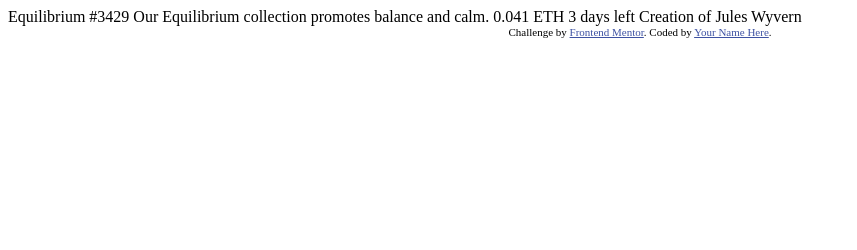
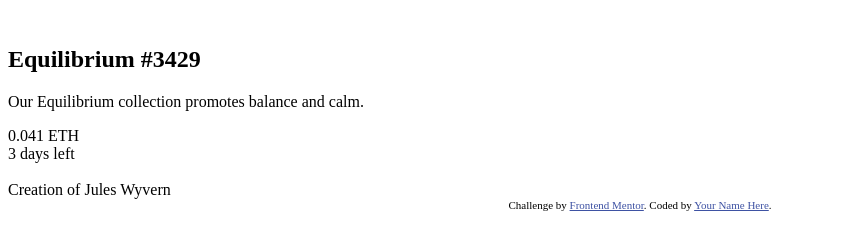
Before and after one commit to dekitsuneco/nft-card-component, a website: page index.html in a window 1280 px wide. Shown: the whole page, without its empty margins (0-857 px from the left). Drawn offline with Linux system fonts and the light colour scheme.

Commit message:
create a mark-up for layout

```diff
--- a/index.html
+++ b/index.html
@@ -1,8 +1,10 @@
 <!DOCTYPE html>
 <html lang="en">
+
   <head>
     <meta charset="UTF-8">
-  <meta name="viewport" content="width=device-width, initial-scale=1.0"> <!-- displays site properly based on user's device -->
+    <meta name="viewport" content="width=device-width, initial-scale=1.0">
+    <!-- displays site properly based on user's device -->
 
     <link rel="icon" type="image/png" sizes="32x32" href="./images/favicon-32x32.png">
 
@@ -10,24 +12,40 @@
 
     <!-- Feel free to remove these styles or customise in your own stylesheet 👍 -->
     <style>
-    .attribution { font-size: 11px; text-align: center; }
-    .attribution a { color: hsl(228, 45%, 44%); }
+      .attribution {
+        font-size: 11px;
+        text-align: center;
+      }
+
+      .attribution a {
+        color: hsl(228, 45%, 44%);
+      }
     </style>
   </head>
+
   <body>
-
-  Equilibrium #3429
-
+    <div class="card">
+      <img class="card-img" src="" alt="">
+      <div class="card-body">
+        <h2>Equilibrium #3429</h2>
+        <p class="card-description">
           Our Equilibrium collection promotes balance and calm.
-
-  0.041 ETH
-  3 days left
-
-  Creation of Jules Wyvern
+        </p>
+        <div class="card-info">
+          <div class="eth">0.041 ETH</div>
+          <div class="time">3 days left</div>
+        </div>
+        <div class="card-creator">
+          <img class="creator-img" src="" alt="">
+          <div class="creator-info">Creation of Jules Wyvern</div>
+        </div>
+      </div>
+    </div>
 
     <div class="attribution">
       Challenge by <a href="https://www.frontendmentor.io?ref=challenge" target="_blank">Frontend Mentor</a>.
       Coded by <a href="#">Your Name Here</a>.
     </div>
   </body>
+
 </html>
```
Lines whose indentation alone changed are shown as unchanged.
